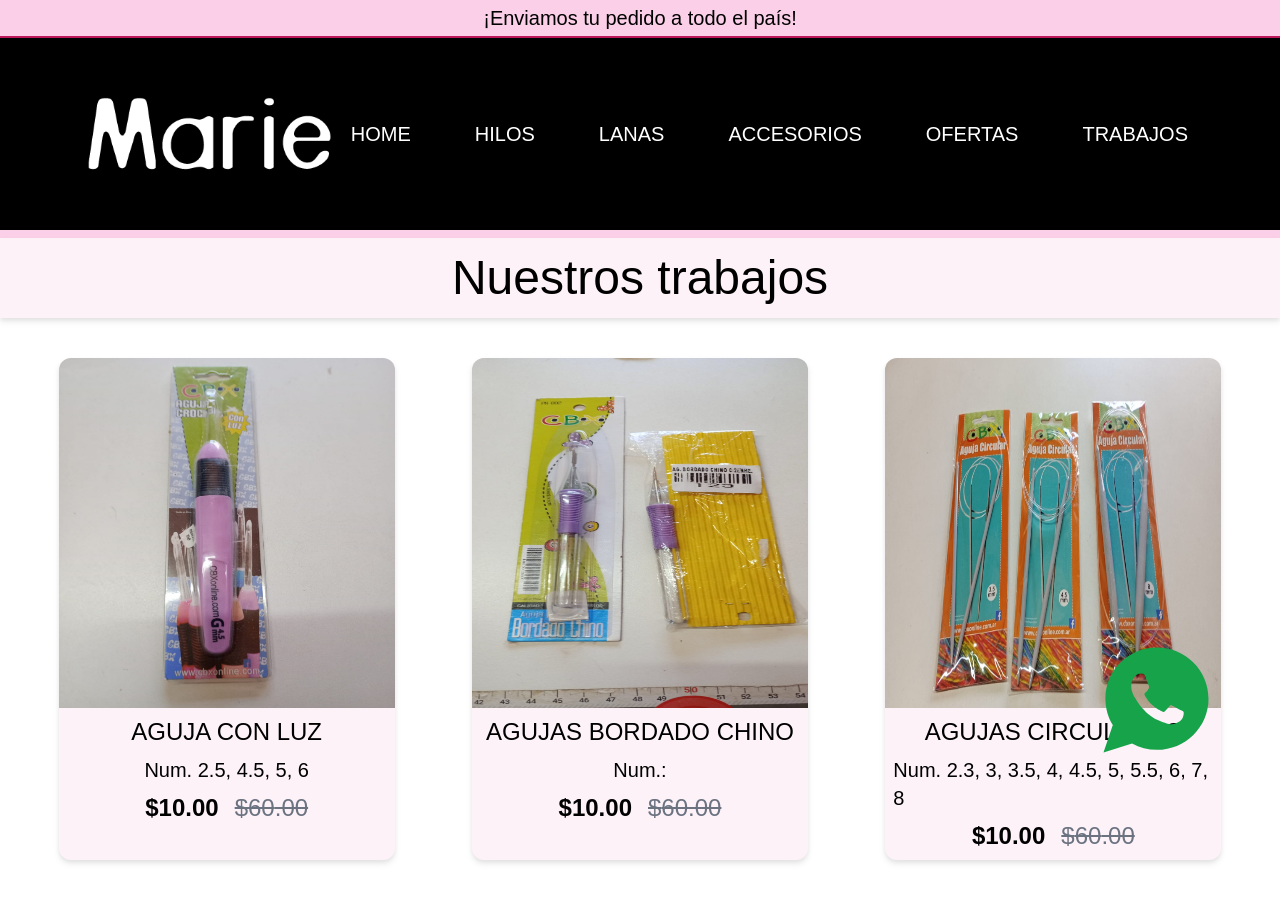
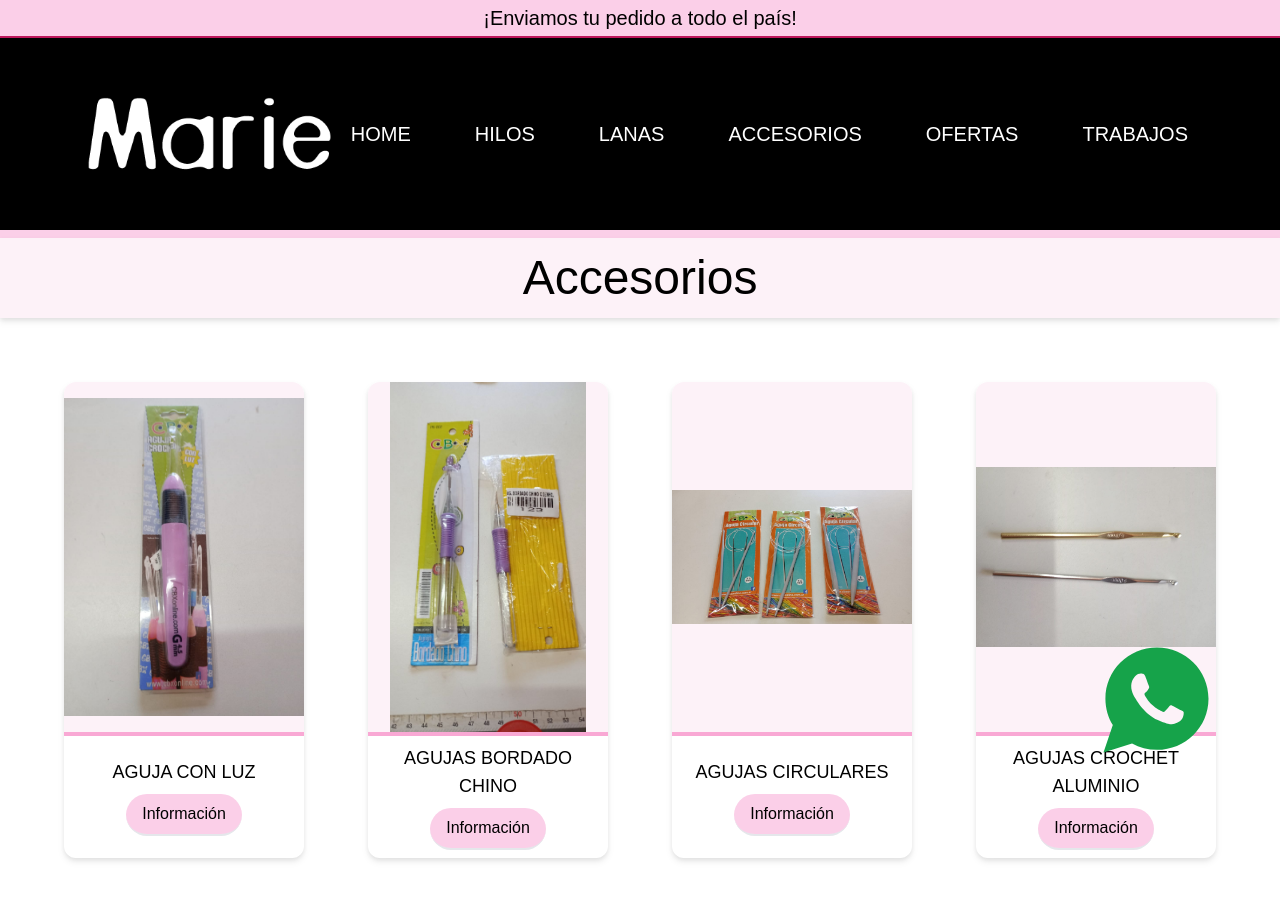
Before and after one commit to GerKoch/marie-lanas-virtual, a Next.js app: page /accesorios in a window 1280 px wide. Shown: the top 898 px of the page. Built offline with nearby package versions, Linux system fonts and the light colour scheme.

Commit message:
Working on the accessory card

```diff
--- a/src/app/accesorios/page.tsx
+++ b/src/app/accesorios/page.tsx
@@ -100,7 +100,7 @@ const accessoriesData = [
     "image": "/images/accessories/porta-chupete.jpg"
   },
   {
-    "title": "Telat plástico cuadro",
+    "title": "Telar plástico cuadro",
     "descripcion": "---",
     "price": "10.00",
     "image": "/images/accessories/telar-plastico-cuadro.jpg"
@@ -124,9 +124,9 @@ const accessoriesData = [
 const Accesorios = () => {
   return (
     <div>
-      <h2 className="flex justify-center bg-pink-50 font-medium text-2xl lg:text-5xl p-4 drop-shadow-md">Nuestros trabajos</h2>
-      <div className="grid grid-cols-1 place-items-center sm:grid-cols-2 lg:grid-cols-3 xl:grid-cols-4
-          gap-10 xl:gap-6 p-10 drop-shadow-md">
+      <h2 className="flex justify-center bg-pink-50 font-medium text-2xl lg:text-5xl p-4 drop-shadow-md">Accesorios</h2>
+      <div className="grid grid-cols-1 place-items-center sm:grid-cols-2 lg:grid-cols-4 xl:grid-cols-4
+          gap-16 p-16 drop-shadow-md">
         {accessoriesData.map((accessorie, index) => (
           <CardAccessories
             key={index}
--- a/src/components/cardAccessories/CardAccessories.tsx
+++ b/src/components/cardAccessories/CardAccessories.tsx
@@ -9,7 +9,7 @@ interface Props {
 
 const CardAccessories = ({ title, description, price, img }: Props) => {
   return (
-    <div className="flex flex-col mx-auto hover:bg bg-pink-50 rounded-xl w-[90%] h-full">
+    <div className="flex flex-col mx-auto hover:bg bg-white rounded-xl w-[100%] h-full">
       {/* classname="w-60 h-96 rounded-xl p-5" */}
       <div>
         <Image
@@ -17,22 +17,26 @@ const CardAccessories = ({ title, description, price, img }: Props) => {
           alt={title}
           width={200}
           height={300}
-          className="w-full h-[300px] lg:h-[350px] rounded-t-xl"
+          className="object-contain w-full h-[300px] lg:h-[350px] rounded-t-xl bg-pink-50"
         />
       </div>
 
 
-      <div className="flex flex-col justify-center items-center space-y-2 p-2">
+      <div className="flex flex-col justify-center items-center space-y-2 p-2 border-t-4 border-pink-300 h-[30%]">
 
-        <h2 className="flex items-center justify-center text-black text-2xl uppercase">{title}</h2>
-        <p className="text-black text-xl">{description}</p>
+        <h2 className="flex items-center justify-center text-center text-black text-lg uppercase">{title}</h2>
+        <button className="bg-pink-200 hover:bg-pink-300 text-black font-bolder py-2 px-4 rounded-full border-b-2">
+          Información
+        </button>
 
-        <div className="font-bold text-2xl flex gap-4">
+        {/* <p className="text-black ">{description}</p> */}
+
+        {/* <div className="font-bold text-2xl flex gap-4">
           ${price}
           <del className="text-gray-500 font-normal">
             ${parseInt(price) + 50}.00
           </del>
-        </div>
+        </div> */}
       </div>
 
 
```
